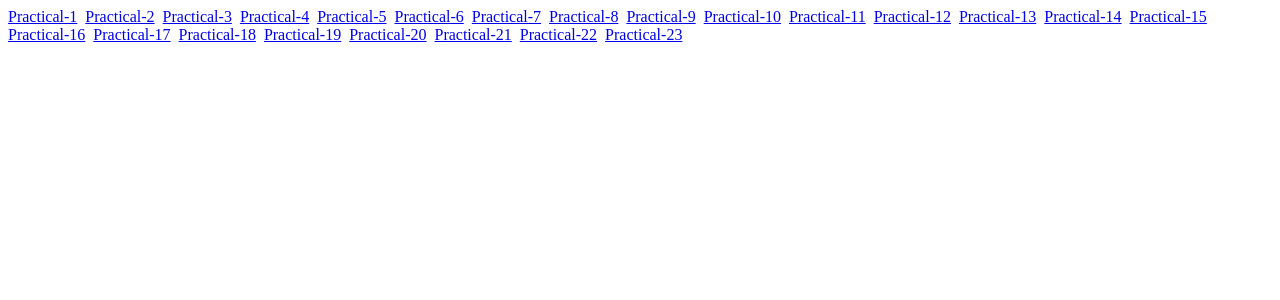
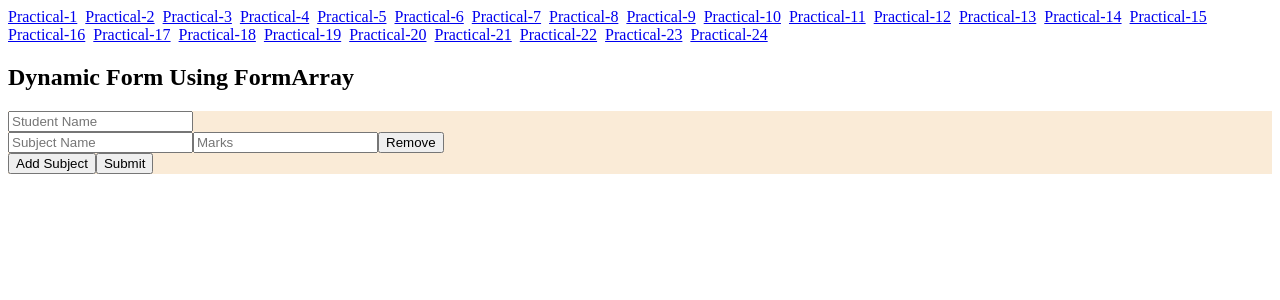
Before and after one commit to Parshvapatel2004/University_Practical, an Angular app: page /pra24 in a window 1280 px wide. Before the commit this address led to /. Shown: the top 300 px of the page. Built offline with nearby package versions, Linux system fonts and the light colour scheme.

Commit message:
Practical 24 done

```diff
--- a/src/app/app.html
+++ b/src/app/app.html
@@ -21,5 +21,6 @@
 <a routerLink="/pra21">Practical-21</a>&nbsp;
 <a routerLink="/pra22">Practical-22</a>&nbsp;
 <a routerLink="/pra23">Practical-23</a>&nbsp;
+<a routerLink="/pra24">Practical-24</a>&nbsp;
 
 <router-outlet></router-outlet>
--- a/src/app/app.routes.ts
+++ b/src/app/app.routes.ts
@@ -24,6 +24,7 @@ import { adminpra20Guard } from './guards/adminpra20-guard';
 import { Pra21 } from './pra21/pra21';
 import { Pra22 } from './pra22/pra22';
 import { Pra23 } from './pra23/pra23';
+import { Pra24 } from './pra24/pra24';
 
 export const routes: Routes = [
   { path: 'pra1', component: Practical1 },
@@ -50,4 +51,5 @@ export const routes: Routes = [
   { path: 'pra21', component: Pra21 },
   { path: 'pra22', component: Pra22 },
   { path: 'pra23', component: Pra23 },
+  { path: 'pra24', component: Pra24 },
 ];
--- /dev/null
+++ b/src/app/pra24/pra24.html
@@ -0,0 +1,18 @@
+<h2>Dynamic Form Using FormArray</h2>
+<div style="background-color: antiquewhite">
+  <form [formGroup]="studentForm" (ngSubmit)="handleFormData()">
+    <input type="text" formControlName="studentName" placeholder="Student Name"/>
+    <br>
+    <div formArrayName="subjects">
+      <div
+        *ngFor="let subject of subjects.controls; let i = index" [formGroupName]="i">
+        <input type="text" formControlName="subjectName" placeholder="Subject Name"/>
+        <input type="number" formControlName="marks" placeholder="Marks"/>
+        <button type="button" (click)="removeSubject(i)">Remove</button>
+        <br>
+      </div>
+    </div>
+    <button type="button" (click)="addSubject()">Add Subject</button>
+    <button type="submit">Submit</button>
+  </form>
+</div>
--- /dev/null
+++ b/src/app/pra24/pra24.ts
@@ -0,0 +1,46 @@
+import { NgFor } from '@angular/common';
+import { Component } from '@angular/core';
+import { FormArray, FormBuilder, FormGroup, ReactiveFormsModule } from '@angular/forms';
+
+@Component({
+  selector: 'app-pra24',
+  imports: [ReactiveFormsModule,NgFor],
+  templateUrl: './pra24.html',
+  styleUrl: './pra24.css',
+})
+export class Pra24 {
+  studentForm: FormGroup;
+
+  constructor(private fb: FormBuilder) {
+    this.studentForm = this.fb.group({
+      studentName: [''],
+      subjects: this.fb.array([
+        this.fb.group({
+          subjectName: [''],
+          marks: [''],
+        }),
+      ]),
+    });
+  }
+
+  get subjects(): FormArray {
+    return this.studentForm.get('subjects') as FormArray;
+  }
+
+  addSubject() {
+    this.subjects.push(
+      this.fb.group({
+        subjectName: [''],
+        marks: [''],
+      }),
+    );
+  }
+
+  removeSubject(index: number) {
+    this.subjects.removeAt(index);
+  }
+
+  handleFormData() {
+    console.log(this.studentForm.value);
+  }
+}
```
Also changed, not shown: src/app/pra24/pra24.css (added), 1 other file (tests, documents, lock files or other folders).
